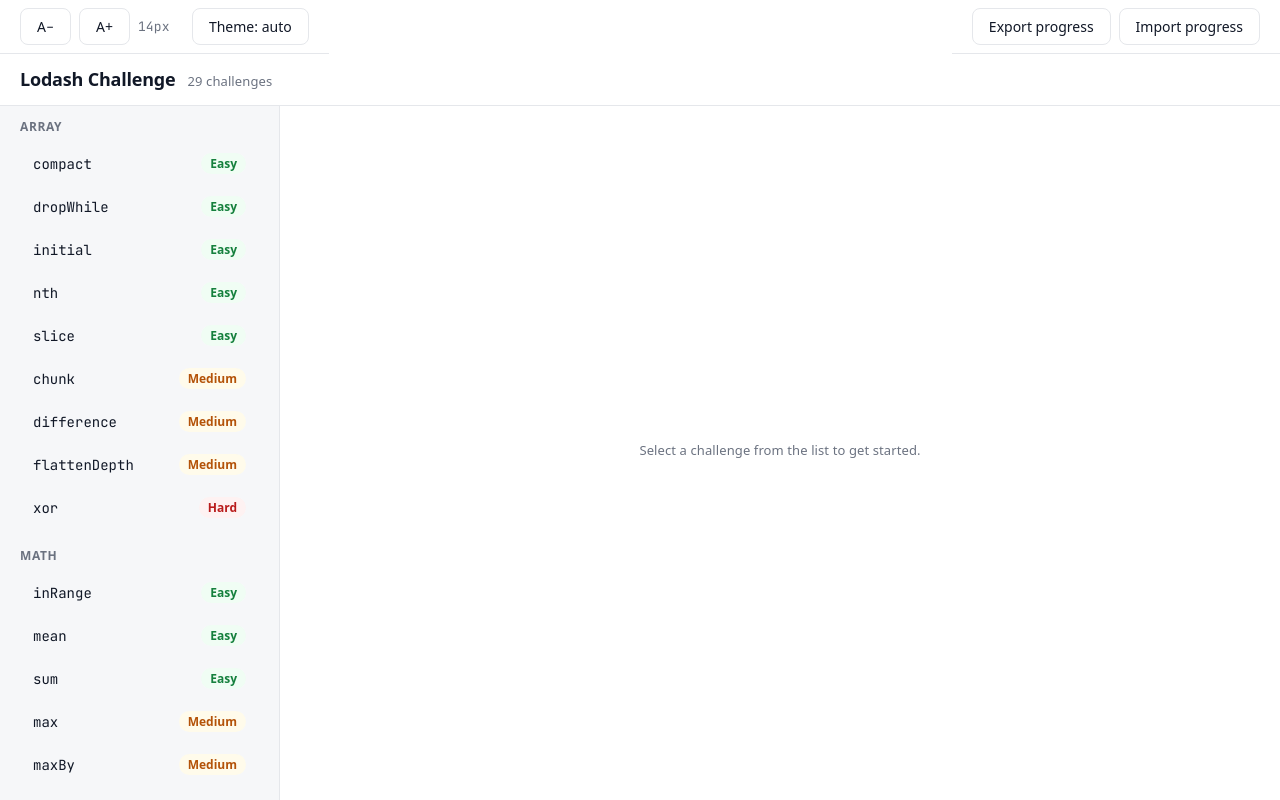
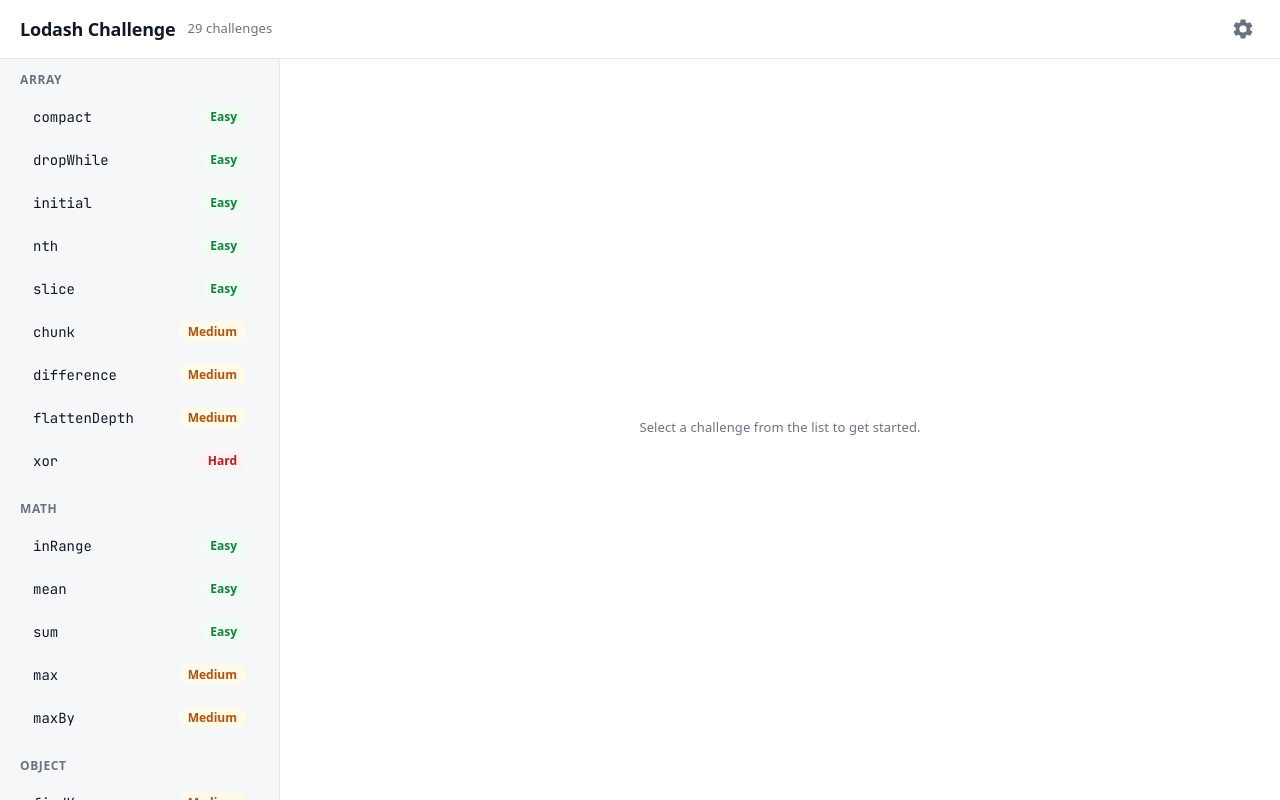
Before and after one commit to AlexLin625/lodash-challenge, a React (Vite) app: page / in a window 1280 px wide. Built offline with nearby package versions, Linux system fonts and the light colour scheme.

Commit message:
feat: collapse app chrome into header menu

```diff
--- a/src/App.css
+++ b/src/App.css
@@ -14,17 +14,22 @@
  *              16px -> --sp-4 | 18px -> --sp-5 | 20px -> --sp-5
  */
 
+/* Full-viewport shell: the app owns the scroll surface, so the page never
+   scrolls; sidebar/main scroll internally. position:relative anchors the
+   header menu popover and the off-screen runner host. */
 .app {
   display: flex;
   flex-direction: column;
+  position: relative;
   height: 100svh;
+  overflow: hidden;
 }
 
 /* ------------------------------------------------------------------ Header */
 
 .app-header {
   display: flex;
-  align-items: baseline;
+  align-items: center;
   gap: var(--sp-3);
   padding: var(--sp-3) var(--sp-5);
   border-bottom: 1px solid var(--border);
@@ -43,17 +48,101 @@
   color: var(--text-dim);
 }
 
-/* -------------------------------------------------------------- Storage banner */
-
-.storage-banner {
-  padding: var(--sp-2) var(--sp-5);
-  font-size: var(--fs-sm);
-  border-bottom: 1px solid var(--border);
+.app-header-slot {
+  margin-left: auto;
+  display: flex;
+  align-items: center;
 }
 
-.banner--muted {
+/* -------------------------------------------------------------- Header menu */
+
+/* The menu is the only chrome beside title + count. The popover anchors to
+   the trigger (which sits at the header's 20px right padding), so it lands
+   right:20px below the header; .app clips nothing above the fold and the
+   z-index keeps it over the workspace. */
+.header-menu {
+  position: relative;
+  display: flex;
+}
+
+.header-menu-trigger {
+  position: relative;
+  display: inline-flex;
+  align-items: center;
+  justify-content: center;
+  width: 34px;
+  height: 34px;
+  padding: 0;
+  border: 1px solid transparent;
+  border-radius: 8px;
+  background: transparent;
   color: var(--text-dim);
+  cursor: pointer;
+}
+
+.header-menu-trigger:hover {
+  color: var(--text-h);
+  border-color: var(--border);
   background: var(--bg-alt);
+}
+
+.header-menu-icon {
+  width: 24px;
+  height: 24px;
+}
+
+.header-menu-dot {
+  position: absolute;
+  top: 4px;
+  right: 4px;
+  width: 8px;
+  height: 8px;
+  border-radius: 999px;
+  background: var(--warn);
+}
+
+.header-menu-popover {
+  position: absolute;
+  top: calc(100% + var(--sp-4));
+  right: 0;
+  z-index: 40;
+  display: flex;
+  flex-direction: column;
+  gap: var(--sp-3);
+  width: 280px;
+  max-width: calc(100vw - 2 * var(--sp-5));
+  max-height: calc(100svh - 2 * var(--sp-5));
+  overflow-y: auto;
+  padding: var(--sp-3);
+  border: 1px solid var(--border);
+  border-radius: 10px;
+  background: var(--bg);
+  box-shadow: 0 8px 24px rgba(17, 24, 39, 0.14);
+}
+
+.header-menu-row {
+  display: flex;
+  flex-direction: column;
+  gap: var(--sp-2);
+}
+
+.header-menu-row-label {
+  font-size: var(--fs-xs);
+  font-weight: 600;
+  text-transform: uppercase;
+  letter-spacing: 0.6px;
+  color: var(--text-dim);
+}
+
+/* Storage warning: the old top banner's copy, now a red status line. */
+.header-menu-storage {
+  margin: 0;
+  padding: var(--sp-2);
+  border-radius: 8px;
+  background: var(--err-bg);
+  color: var(--err);
+  font-size: var(--fs-sm);
+  overflow-wrap: anywhere;
 }
 
 /* ------------------------------------------------------------ Settings bar */
@@ -61,11 +150,9 @@
 .settings-bar {
   display: flex;
   align-items: center;
-  gap: var(--sp-4);
-  padding: var(--sp-2) var(--sp-5);
+  flex-wrap: wrap;
+  gap: var(--sp-2) var(--sp-4);
   font-size: var(--fs-sm);
-  border-bottom: 1px solid var(--border);
-  background: var(--bg);
 }
 
 .settings-group {
@@ -87,34 +174,26 @@
 
 /* ------------------------------------------------------------- Progress IO */
 
-.app-topbar {
-  display: flex;
-  align-items: stretch;
-}
-
 .progress-io {
   display: flex;
   align-items: center;
+  flex-wrap: wrap;
   gap: var(--sp-2);
-  margin-left: auto;
-  padding: var(--sp-2) var(--sp-5);
   font-size: var(--fs-sm);
-  border-bottom: 1px solid var(--border);
-  background: var(--bg);
 }
 
 .progress-io-file {
   display: none;
 }
 
-/* Self-contained chip: previously leaned on .banner--muted for its colors. */
 .progress-io-message {
-  margin-left: var(--sp-2);
-  padding: 1px 8px;
+  max-width: 100%;
+  padding: 1px var(--sp-2);
   border-radius: 999px;
   font-size: var(--fs-xs);
   color: var(--text-dim);
   background: var(--bg-alt);
+  overflow-wrap: anywhere;
 }
 
 /* ------------------------------------------------------------- Workspace */
@@ -648,23 +727,6 @@
 /* ----------------------------------------------------------- Responsive */
 
 @media (max-width: 900px) {
-  .app {
-    height: auto;
-    min-height: 100svh;
-  }
-
-  .app-topbar {
-    flex-wrap: wrap;
-  }
-
-  .settings-bar {
-    flex-wrap: wrap;
-  }
-
-  .progress-io {
-    margin-left: 0;
-  }
-
   .workspace {
     flex-direction: column;
   }
@@ -678,7 +740,8 @@
   }
 
   .main {
-    overflow-y: visible;
+    min-height: 0;
+    overflow-y: auto;
   }
 
   .editor-results {
--- a/src/App.tsx
+++ b/src/App.tsx
@@ -2,9 +2,8 @@
 import { createPersistence } from './persistence/bootstrap.ts';
 import type { PreferencesState } from './persistence/preferences.ts';
 import { ChallengeWorkspace } from './workspace/ChallengeWorkspace.tsx';
-import { ProgressIO } from './workspace/progress-io.tsx';
+import { HeaderMenu } from './workspace/header-menu.tsx';
 import type { ProgressIOApi } from './workspace/progress-io.tsx';
-import { SettingsBar } from './workspace/settings-bar.tsx';
 import { nextTheme, resolveEditorTheme, stepFontSize } from './workspace/settings-logic.ts';
 import { useChallengeProgressSummary } from './workspace/use-progress.ts';
 import { useSystemTheme } from './workspace/use-system-theme.ts';
@@ -88,28 +87,28 @@
 
   return (
     <div className="app">
-      {!storageAvailable && (
-        <div className="storage-banner banner--muted" role="status">
-          Local storage unavailable — progress won&apos;t be saved
-        </div>
-      )}
-      <div className="app-topbar">
-        {prefs !== null && (
-          <SettingsBar
-            prefs={prefs}
-            prefersDark={prefersDark}
-            onFontSize={handleFontSize}
-            onToggleTheme={handleToggleTheme}
-          />
-        )}
-        <ProgressIO disabled={!storageAvailable} api={progressIoApi} />
-      </div>
       <ChallengeWorkspace
         progressService={persistence.progress}
         reader={persistence.dao}
         editorTheme={resolvedEditorTheme}
         editorFontSize={prefs?.fontSize}
         refreshSignal={importCount}
+        headerSlot={
+          <HeaderMenu
+            storageAvailable={storageAvailable}
+            settings={
+              prefs !== null
+                ? {
+                    prefs,
+                    prefersDark,
+                    onFontSize: handleFontSize,
+                    onToggleTheme: handleToggleTheme,
+                  }
+                : null
+            }
+            progress={{ disabled: !storageAvailable, api: progressIoApi }}
+          />
+        }
       />
     </div>
   );
--- a/src/workspace/ChallengeWorkspace.tsx
+++ b/src/workspace/ChallengeWorkspace.tsx
@@ -1,4 +1,4 @@
-import { useCallback, useEffect, useRef, useState } from 'react';
+import { useCallback, useEffect, useRef, useState, type ReactNode } from 'react';
 import { ChallengeLoader } from '../challenges/loader.ts';
 import type { ChallengeCatalog, LoadedChallenge } from '../challenges/types.ts';
 import { sourceHash } from '../persistence/hash.ts';
@@ -34,6 +34,8 @@
   editorFontSize?: number;
   /** Bump to re-read the progress summary (e.g. after an import replaced it). */
   refreshSignal?: number;
+  /** Rendered at the right end of the single-line app header (e.g. the menu). */
+  headerSlot?: ReactNode;
 }
 
 const DRAFT_SAVE_DEBOUNCE_MS = 600;
@@ -83,6 +85,7 @@
   editorTheme,
   editorFontSize,
   refreshSignal,
+  headerSlot,
 }: ChallengeWorkspaceProps) {
   const [catalog, setCatalog] = useState<ChallengeCatalog | null>(null);
   const [catalogError, setCatalogError] = useState<string | null>(null);
@@ -410,6 +413,7 @@
       <header className="app-header">
         <h1 className="app-title">Lodash Challenge</h1>
         {catalog && <span className="app-subtitle">{catalog.challenges.length} challenges</span>}
+        <div className="app-header-slot">{headerSlot}</div>
       </header>
 
       <div className="workspace">
--- /dev/null
+++ b/src/workspace/header-menu.tsx
@@ -0,0 +1,109 @@
+// Single-line header menu: a gear icon button that opens a popover holding the
+// editor settings and progress import/export rows. The open state is fully
+// self-managed; closing happens on outside pointer-down or Escape, and focus
+// returns to the trigger so aria-expanded settles to false. When storage is
+// unavailable the trigger shows an orange dot and the popover carries the
+// warning as a red status row instead of a page-level banner.
+
+import { useCallback, useEffect, useRef, useState } from 'react';
+import { ProgressIO } from './progress-io.tsx';
+import type { ProgressIOProps } from './progress-io.tsx';
+import { SettingsBar } from './settings-bar.tsx';
+import type { SettingsBarProps } from './settings-bar.tsx';
+
+export interface HeaderMenuProps {
+  storageAvailable: boolean;
+  /** Settings row props, passed straight through; null hides the Editor row. */
+  settings: SettingsBarProps | null;
+  /** Progress row props, passed straight through. */
+  progress: ProgressIOProps;
+}
+
+const POPOVER_ID = 'header-menu-popover';
+
+export function HeaderMenu({ storageAvailable, settings, progress }: HeaderMenuProps) {
+  const [open, setOpen] = useState(false);
+  const rootRef = useRef<HTMLDivElement | null>(null);
+  const buttonRef = useRef<HTMLButtonElement | null>(null);
+
+  const closeAndRestoreFocus = useCallback(() => {
+    setOpen(false);
+    buttonRef.current?.focus();
+  }, []);
+
+  useEffect(() => {
+    if (!open) {
+      return;
+    }
+    const handlePointerDown = (event: PointerEvent) => {
+      const root = rootRef.current;
+      const target = event.target;
+      if (root === null || !(target instanceof Node) || root.contains(target)) {
+        return;
+      }
+      const focusWasInside = root.contains(document.activeElement);
+      setOpen(false);
+      if (focusWasInside) {
+        buttonRef.current?.focus();
+      }
+    };
+    const handleKeyDown = (event: KeyboardEvent) => {
+      if (event.key === 'Escape') {
+        closeAndRestoreFocus();
+      }
+    };
+    document.addEventListener('pointerdown', handlePointerDown);
+    document.addEventListener('keydown', handleKeyDown);
+    return () => {
+      document.removeEventListener('pointerdown', handlePointerDown);
+      document.removeEventListener('keydown', handleKeyDown);
+    };
+  }, [open, closeAndRestoreFocus]);
+
+  return (
+    <div className="header-menu" ref={rootRef}>
+      <button
+        ref={buttonRef}
+        type="button"
+        className="header-menu-trigger"
+        aria-label="Menu"
+        aria-expanded={open}
+        aria-controls={open ? POPOVER_ID : undefined}
+        onClick={() => {
+          setOpen((prev) => !prev);
+        }}
+      >
+        <svg
+          className="header-menu-icon"
+          viewBox="0 0 24 24"
+          width="24"
+          height="24"
+          fill="currentColor"
+          aria-hidden="true"
+        >
+          <path d="M19.14 12.94c.04-.3.06-.61.06-.94s-.02-.64-.07-.94l2.03-1.58a.49.49 0 0 0 .12-.61l-1.92-3.32a.488.488 0 0 0-.59-.22l-2.39.96c-.5-.38-1.03-.7-1.62-.94l-.36-2.54a.484.484 0 0 0-.48-.41h-3.84c-.24 0-.43.17-.47.41l-.36 2.54c-.59.24-1.13.57-1.62.94l-2.39-.96a.49.49 0 0 0-.59.22L2.74 8.87c-.12.21-.08.47.12.61l2.03 1.58c-.05.3-.09.63-.09.94s.02.64.07.94l-2.03 1.58a.49.49 0 0 0-.12.61l1.92 3.32c.12.22.37.29.59.22l2.39-.96c.5.38 1.03.7 1.62.94l.36 2.54c.05.24.24.41.48.41h3.84c.24 0 .44-.17.47-.41l.36-2.54c.59-.24 1.13-.56 1.62-.94l2.39.96c.22.08.47 0 .59-.22l1.92-3.32c.12-.22.07-.47-.12-.61l-2.01-1.58zM12 15.6a3.6 3.6 0 1 1 0-7.2 3.6 3.6 0 0 1 0 7.2z" />
+        </svg>
+        {!storageAvailable && <span className="header-menu-dot" aria-hidden="true" />}
+      </button>
+      {open && (
+        <div className="header-menu-popover" id={POPOVER_ID}>
+          {!storageAvailable && (
+            <p className="header-menu-storage" role="status">
+              Local storage unavailable — progress won&apos;t be saved
+            </p>
+          )}
+          {settings !== null && (
+            <div className="header-menu-row">
+              <span className="header-menu-row-label">Editor</span>
+              <SettingsBar {...settings} />
+            </div>
+          )}
+          <div className="header-menu-row">
+            <span className="header-menu-row-label">Progress</span>
+            <ProgressIO {...progress} />
+          </div>
+        </div>
+      )}
+    </div>
+  );
+}
```
